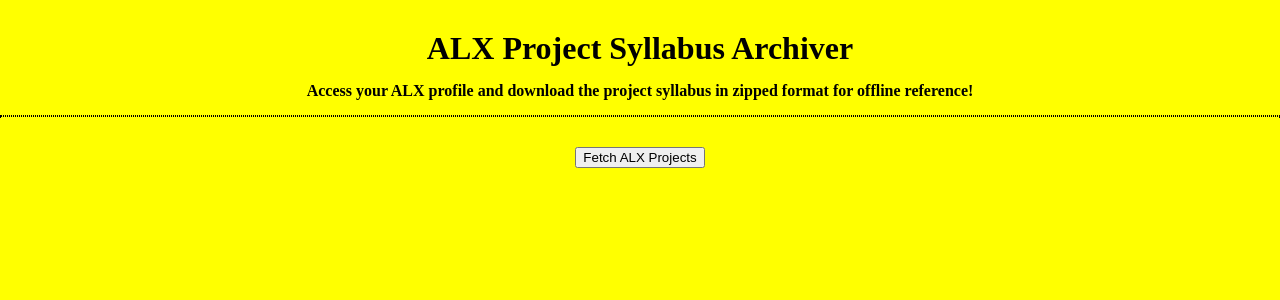
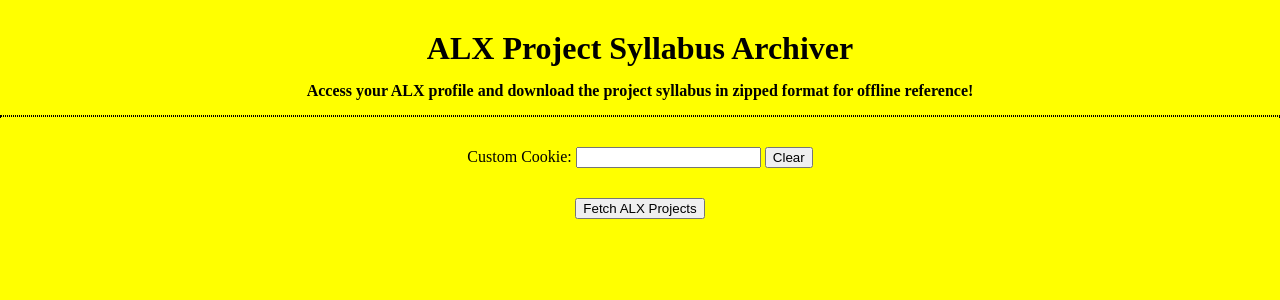
Before and after one commit to neoconstel/ALX-Projects-Archiver, a Flask app: page /alx_syllabus_archiver in a window 1280 px wide. Shown: the top 300 px of the page. Run offline with Flask 2, Linux system fonts and the light colour scheme; data that the repository does not hold is empty.

Commit message:
custom cookie and front-end error feedback from background worker implemented

```diff
--- a/alx_scrape_app/alx_scrape_view.py
+++ b/alx_scrape_app/alx_scrape_view.py
@@ -6,32 +6,40 @@ from flask import Blueprint, render_template, request, redirect, url_for
 import redis
 from rq import Queue, Retry
 
-# redis_cache = redis.Redis()
-redis_cache = redis.from_url(os.environ.get("REDIS_URL"))
+redis_cache = redis.Redis()
+# redis_cache = redis.from_url(os.environ.get("REDIS_URL"))
 queue = Queue(connection=redis_cache, default_timeout=3600)
 
 alx_scrape_view = Blueprint("alx_scrape_view", __name__, template_folder="templates", static_folder="static")
 
 
-def get_alx_syllabus(scrape_output_directory="alx_syllabus"):
+def get_alx_syllabus(custom_cookie, scrape_output_directory="alx_syllabus"):
 
-    zip_output_file = f"{os.path.abspath(scrape_output_directory)}.zip"
+    try:
 
-    scrape_alx_syllabus(scrape_output_directory=scrape_output_directory)
+        zip_output_file = f"{os.path.abspath(scrape_output_directory)}.zip"
 
-    # delete any previous zipped output file
-    if os.path.exists(zip_output_file):
-        os.remove(zip_output_file)
+        if not custom_cookie:
+            scrape_alx_syllabus(scrape_output_directory=scrape_output_directory)
+        else:
+            scrape_alx_syllabus(scrape_output_directory=scrape_output_directory, applied_cookies=custom_cookie)
 
-    zipper.zip_contents(scrape_output_directory, zip_output_file)
+        # delete any previous zipped output file
+        if os.path.exists(zip_output_file):
+            os.remove(zip_output_file)
 
-    zip_path = f"{scrape_output_directory}.zip"
+        zipper.zip_contents(scrape_output_directory, zip_output_file)
 
-    redis_cache.set("status", 1)
-    with open(zip_path, 'r+b') as file:
-        redis_cache.set("alx_zip", file.read())
+        zip_path = f"{scrape_output_directory}.zip"
 
-    redis_cache.set("zip_path", zip_path)
+        redis_cache.set("status", 1)
+        with open(zip_path, 'r+b') as file:
+            redis_cache.set("alx_zip", file.read())
+
+        redis_cache.set("zip_path", zip_path)
+
+    except:
+        redis_cache.set("status", -1) # error occured
 
 
 @alx_scrape_view.route("/alx_syllabus_archiver", methods=["GET", "POST"])
@@ -44,13 +52,19 @@ def archive_page():
         # first empty queue
         queue.empty()
 
-        scrape_job = queue.enqueue(get_alx_syllabus, retry=Retry(max=3, interval=[10, 30, 60]))
+        custom_cookie = request.form.get("custom-cookie")
+
+        scrape_job = queue.enqueue(get_alx_syllabus, custom_cookie=custom_cookie, retry=Retry(max=3, interval=[10, 30, 60]))
         return redirect(f"{url_for('alx_scrape_view.archive_page')}")
 
     elif request.method == "GET":
         status = redis_cache.get("status")
         if status:
             status = status.decode()
+            if status == "-1":  # error in previous attempt
+                # clear the error message for a fresh start
+                redis_cache.delete("status")
+
 
         zip_path = redis_cache.get("zip_path")
         if zip_path:
--- a/alx_scrape_app/alx_syllabus_scraper.py
+++ b/alx_scrape_app/alx_syllabus_scraper.py
@@ -32,7 +32,7 @@ scrape_interval = 2  # Interval (in seconds) between requests sent.
 data_file = "scrape_data.dat"
 
 
-def scrape_alx_syllabus(scrape_output_directory="alx_syllabus"):
+def scrape_alx_syllabus(scrape_output_directory="alx_syllabus", applied_cookies=browser_cookies):
 
     if not os.path.exists(data_file):
         open(data_file, 'w').close()
@@ -45,7 +45,7 @@ def scrape_alx_syllabus(scrape_output_directory="alx_syllabus"):
             "scraped_urls": []
             }
 
-    for cookie_pair in split_cookies(browser_cookies):
+    for cookie_pair in split_cookies(applied_cookies):
         cookie_name = cookie_pair[0]
         cookie_value = cookie_pair[1]
 
--- a/alx_scrape_app/templates/alx_syllabus.html
+++ b/alx_scrape_app/templates/alx_syllabus.html
@@ -5,6 +5,10 @@
 <h4>Access your ALX profile and download the project syllabus in zipped format for offline reference!</h4>
 <hr>
 <form action="{{url_for('alx_scrape_view.archive_page')}}" method="POST">
+    <label for="custom-cookie">Custom Cookie: </label>
+    <input id="custom-cookie" type="text" name="custom-cookie">
+    <button class="clear btn" type="button">Clear</button>
+    <br>
     <input class="fetch btn" type="submit" value="Fetch ALX Projects">
 </form>
 
@@ -16,8 +20,13 @@
     body = document.querySelector("body");
     body.style.backgroundColor = "yellow";
 
-    fetch_btn = document.querySelector(".fetch.btn");
-    //fetch_btn.addEventListener("click", () => {
+    const clearBtn = document.querySelector(".clear.btn");
+    clearBtn.addEventListener("click", () => {
+        document.querySelector("#custom-cookie").value = "";
+    });
+
+    fetchBtn = document.querySelector(".fetch.btn");
+    //fetchBtn.addEventListener("click", () => {
     //    body.style.backgroundColor = "pink";
     //    screenSaver();
     //});
@@ -27,7 +36,9 @@
     const localUrl = "http://127.0.0.1:5000/alx_syllabus_archiver/status";
     const remoteUrl = "https://alx-archiver.herokuapp.com/alx_syllabus_archiver/status";
 
-    function processResponse(url=remoteUrl) {
+    let responseTimer, colorEffectTimer;
+
+    function processResponse(url=localUrl) {
         const xhr = new XMLHttpRequest; // create the request object
         xhr.open("GET", url); // opens for configuration but doesn't send request yet
 
@@ -46,7 +57,7 @@
                 status = xhr.response["status"];
             }
             console.log(status);
-            if (status == "0"){
+            if (status == "0"){ // fetching in progress
                 let display = document.querySelector("h3.screen-saver");
                 if (display == null){
                     display = document.createElement("h3");
@@ -56,14 +67,14 @@
 
                     const colors = ["pink", "green", "orange", "cyan", "magenta", "purple"];
 
-                    setInterval(
+                    colorEffectTimer = setInterval(
                         () => {
                             display.style.color = colors[Math.round(Math.random() * colors.length)]
                         }, 700
                     );
                 }
             }
-            else if (status == "1"){
+            else if (status == "1"){ // fetching successfully completed
                 let display = document.querySelector("h3.screen-saver");
                 if (display != null){
                     location.reload();
@@ -71,6 +82,18 @@
                 else{
                     linkGotten = true;
                 }
+            }
+            else if (status == "-1"){ // fetching failed
+                let display = document.querySelector("h3.screen-saver");
+                if (display == null){
+                    display = document.createElement("h3");
+                    display.className = "screen-saver"
+                    document.body.appendChild(display);
+                }
+                display.textContent = "Error occured. Ensure custom cookie is valid!";
+                display.style.color = "red";
+                clearInterval(colorEffectTimer);
+                clearInterval(responseTimer);
             }
 
         };
@@ -82,7 +105,7 @@
         processResponse();
     }
 
-    let responseTimer = setInterval(
+    responseTimer = setInterval(
         () => {
             if (linkGotten == false){
                 processResponse();
```
